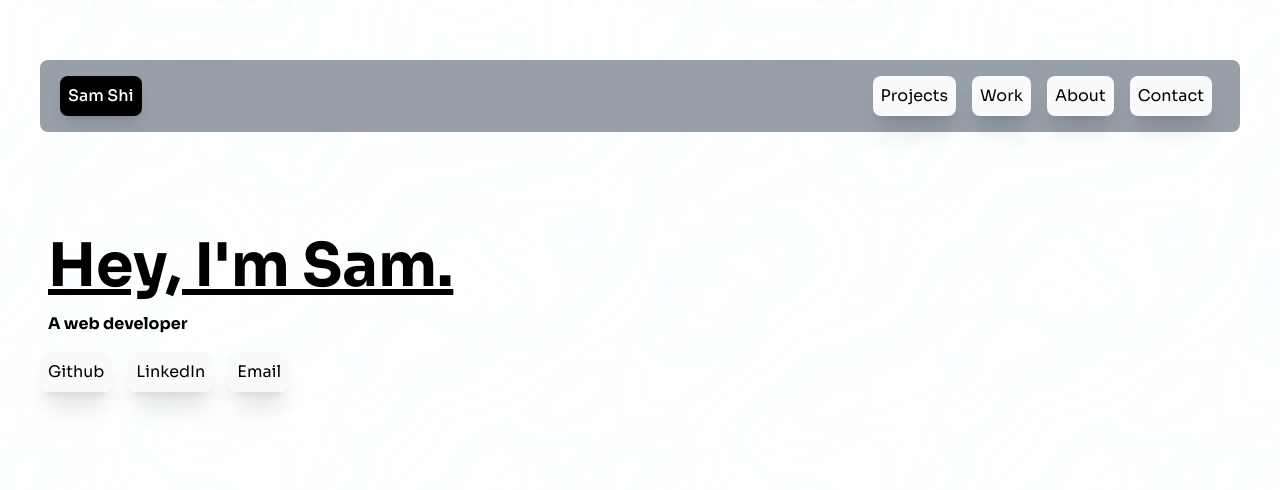
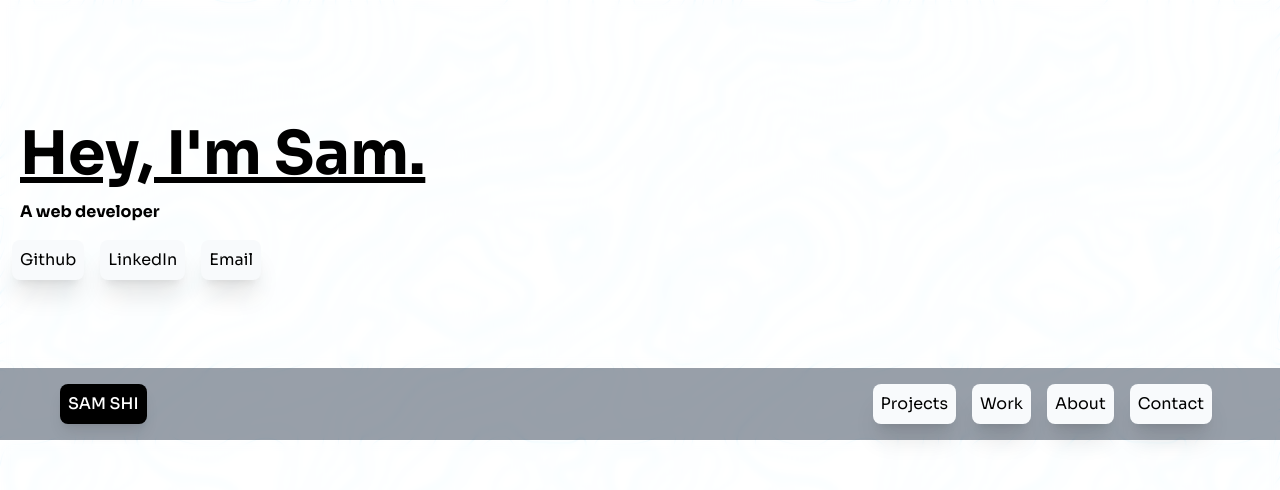
Before and after one commit to samuelshix/my-portfolio, a Next.js app: page / in a window 1280 px wide. Shown: the top 490 px of the page. Built offline with nearby package versions, Linux system fonts and the light colour scheme.

Commit message:
styling changes, navbar update

```diff
--- a/components/Header/index.js
+++ b/components/Header/index.js
@@ -54,7 +54,8 @@ const Header = ({ handleProjectScroll, handleWorkScroll, handleAboutScroll }) =>
                     </>
                 )}
             </Popover>
-            <div className="mt-10 flex flex-row items-center justify-between sticky bg-slate-700/50 px-5 py-2 rounded-lg top-0 z-10 hidden tablet:flex header">
+            <div className="sticky bg-slate-700/50 px-5 py-2 top-0 z-10 hidden tablet:flex header">
+                <div className="flex flex-row items-center justify-between container mx-auto px-10">
                     <Button type="primary">
                         <h1
                             onClick={() => router.push("/")}
@@ -75,7 +76,7 @@ const Header = ({ handleProjectScroll, handleWorkScroll, handleAboutScroll }) =>
                             Contact
                         </Button>
                     </div>
-
+                </div>
             </div>
         </>
     );
--- a/components/WorkCard/index.js
+++ b/components/WorkCard/index.js
@@ -19,7 +19,7 @@ const WorkCard = ({ img, desc, name, description, url }) => {
         </div>)
     }
     return (
-        <div className="overflow-hidden hover:text-white hover:shadow-xl bg-white/5 hover:bg-white/10 duration-300 cursor-pointer rounded-lg p-2 laptop:p-4 first:ml-0">
+        <div className="overflow-hidden hover:text-white hover:shadow-xl bg-white/5 hover:bg-white/10 duration-300 cursor-pointer rounded-lg p-2 top-0 laptop:p-4 first:ml-0">
             <h1 className="text-2xl font-medium">
                 {name ? name : "Project Name"}
             </h1>
--- a/data/portfolio.json
+++ b/data/portfolio.json
@@ -1,5 +1,5 @@
 {
-    "name": "Sam Shi",
+    "name": "SAM SHI",
     "headerTaglineOne": "Hey, I'm Sam.",
     "headerTaglineTwo": "A web developer",
     "socials": [
--- a/pages/index.js
+++ b/pages/index.js
@@ -71,12 +71,7 @@ export default function Home() {
                 </script>
             </Head>
             <div>
-                <div className="container mx-auto bg-white/10 backdrop-blur-sm px-10 py-5 mb-10">
-                    <Header
-                        handleProjectScroll={handleProjectScroll}
-                        handleWorkScroll={handleWorkScroll}
-                        handleAboutScroll={handleAboutScroll}
-                    />
+                <div className="container mx-auto bg-white/10 backdrop-blur-sm px-10 py-5 pb-20 mob:px-3">
                     <div className="mt-24">
                         <div className="mt-5">
                             <h1
@@ -97,6 +92,13 @@ export default function Home() {
 
                         <Socials className="mt-0" />
                     </div>
+                </div>
+                <Header
+                    handleProjectScroll={handleProjectScroll}
+                    handleWorkScroll={handleWorkScroll}
+                    handleAboutScroll={handleAboutScroll}
+                />
+                <div className="container mx-auto bg-white/10 backdrop-blur-sm px-10 py-5 mb-10 mob:px-3">
                     <div
                         className="tablet:mt-20 desktop:mt-36 mx-0 p-2 z-10 laptop:p-0 tablet:m-2 mob:mt-5 mob:w-full"
                         ref={projectRef}
```
Also changed, not shown: styles/globals.css. Lines whose indentation alone changed are shown as unchanged.
